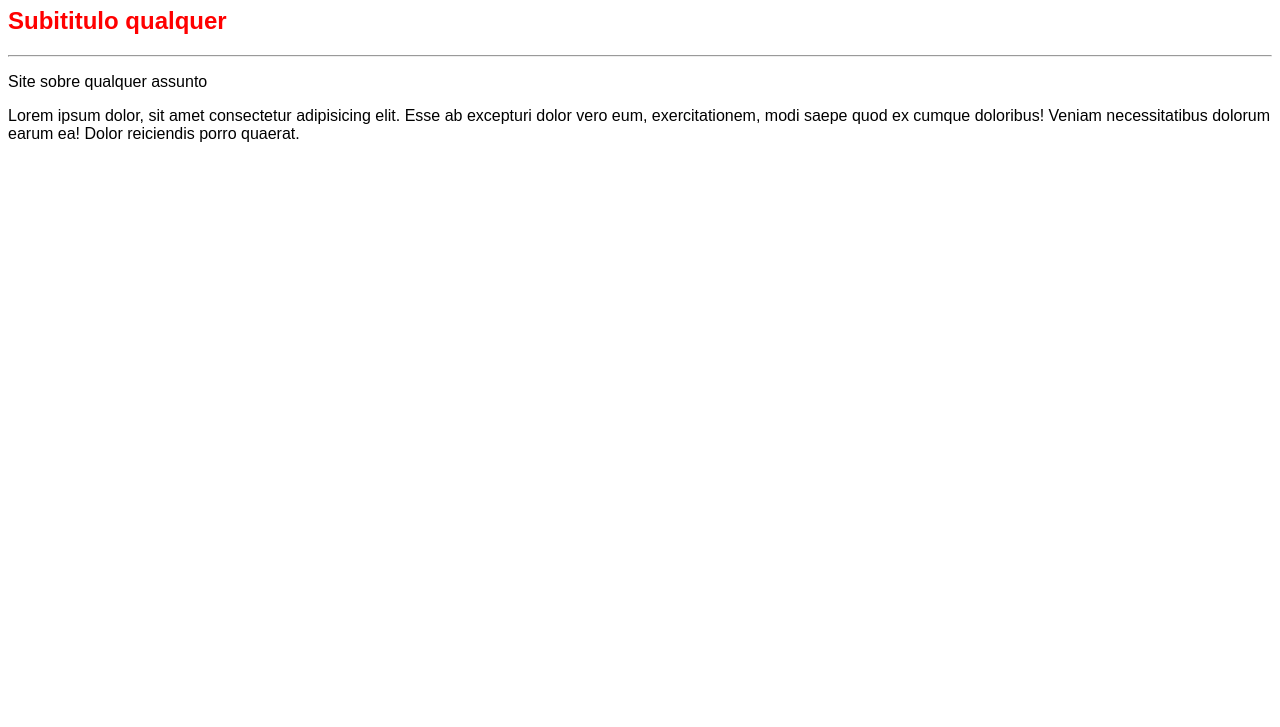
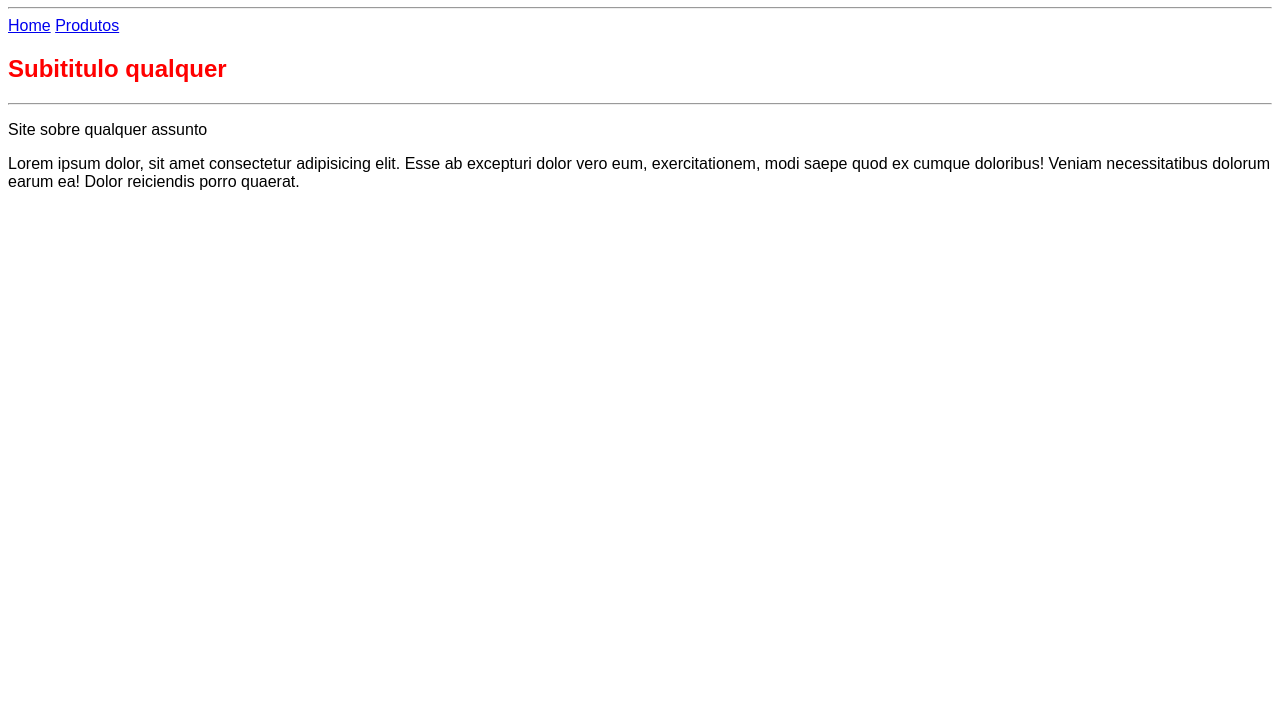
Before and after one commit to SuanEden/projeto-site, a plain HTML site: page index.html in a window 1280 px wide. Shown: the part 73-800 px from the top of the page. Drawn offline with Linux system fonts and the light colour scheme.

Commit message:
Cria Menu

```diff
--- a/index.html
+++ b/index.html
@@ -7,7 +7,13 @@
     <link rel="stylesheet" href="css/style.css">
 </head>
 <body>
+
     <h1> Site de  Exemplo</h1>
+    <hr>
+<nav>
+    <a href="index.html"> Home</a>
+    <a href="produtos.html">Produtos</a>
+</nav>
     <h2> Subititulo qualquer</h2>
     <hr>
     <p>Site sobre qualquer assunto </p>
```
Also changed, not shown: produtos.html (+5 -0 lines).
